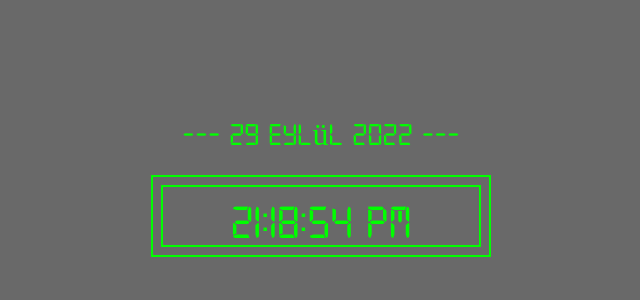
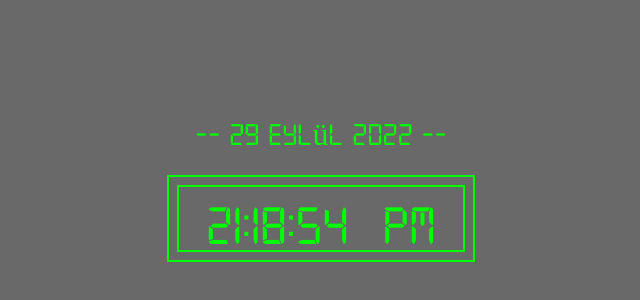
Before and after one commit to arslanmehmet1/PROJECTS_DigitalClock, a plain HTML site: page index.html in a window 1280 px wide. Shown: the part 124-424 px from the top of the page, without its empty margins (319-959 px from the left). Drawn offline with Linux system fonts and the light colour scheme.

Commit message:
pm added

```diff
--- a/app.js
+++ b/app.js
@@ -1,5 +1,6 @@
 const dayDisplay = document.querySelector(".day");
 const timeDisplay = document.querySelector(".time");
+const pmDisplay = document.querySelector(".pm");
 
 const digitalClock = () => {
   let day = new Date().getDate();
@@ -32,8 +33,9 @@ const digitalClock = () => {
 
   day = day < 10 ? `0${day}` : day;
 
-  dayDisplay.innerText = `---${space}${day} ${monthArr[month]} ${year}${space}---`;
-  timeDisplay.innerText = `${hour}:${min}:${second} ${amPm}`;
+  dayDisplay.innerText = `--${space}${day} ${monthArr[month]} ${year}${space}--`;
+  timeDisplay.innerText = `${hour}:${min}:${second}`;
+  pmDisplay.innerText = `${amPm}`;
 };
 
 setInterval(digitalClock, 1000);
--- a/index.html
+++ b/index.html
@@ -14,6 +14,7 @@
       </div>
       <div class="screen-2">
         <p class="time">02:34:43</p>
+        <p class="pm">AM</p>
       </div>
     </main>
     <script src="app.js"></script>
--- a/style.css
+++ b/style.css
@@ -14,25 +14,33 @@ body {
 }
 
 main {
-  width: 20rem;
+  width: 18rem;
   margin: auto;
   margin-top: 15rem;
   font-family: digitalFont;
-  font-weight: 500;
   color: lime;
-  text-align: center;
+  /* text-align: center; */
 }
 
 .screen-1 {
   font-size: 2rem;
+  text-align: center;
 }
 
 .screen-2 {
+  display: flex;
+  justify-content: space-between;
+
   margin-top: 2rem;
-
   border: 2px solid lime;
   padding: 1rem;
   outline: 2px solid lime;
   outline-offset: 0.5rem;
-  font-size: 3rem;
+  font-size: 3.5rem;
 }
+.time {
+  margin-left: 0.7rem;
+}
+.pm {
+  margin-right: 0.7rem;
+}
```
